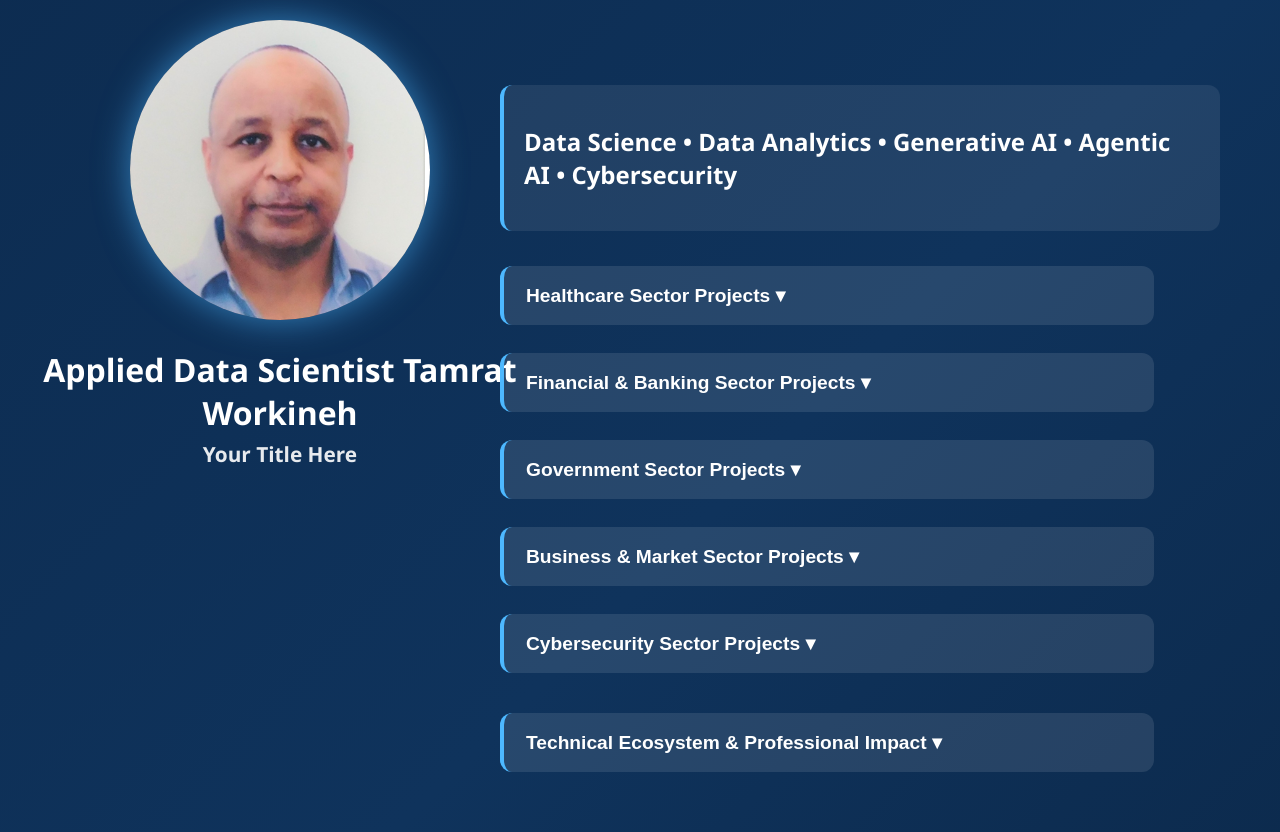
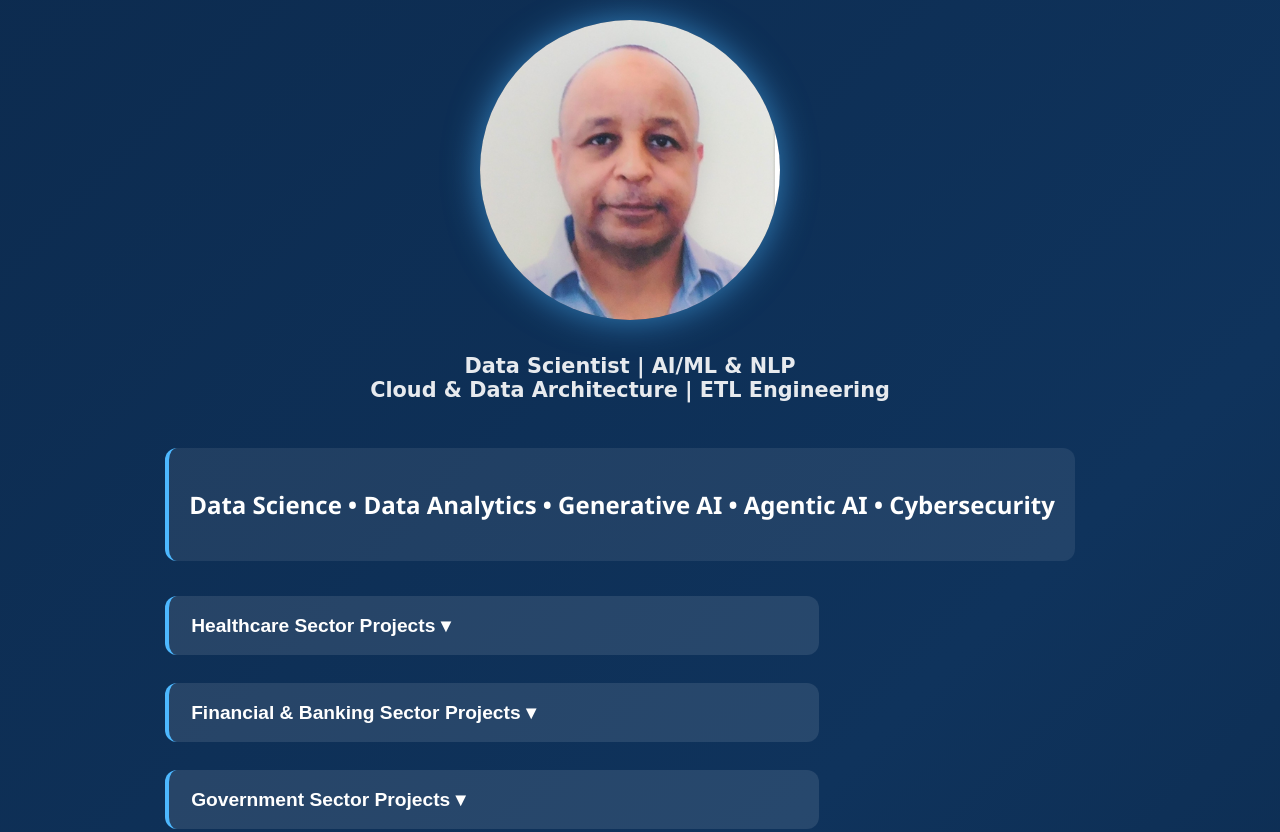
Before and after one commit to DSTamrat/My_Portfolio, a plain HTML site: page docs/index.html in a window 1280 px wide. Shown: the top 832 px of the page. Drawn offline with Linux system fonts and the light colour scheme.

Commit message:
Update index.html

```diff
--- a/docs/index.html
+++ b/docs/index.html
@@ -17,9 +17,11 @@
 
     <!-- TITLE BLOCK UNDER PHOTO -->
     <div class="fp-title-block">
-      <h3 class="fp-name">Applied Data Scientist Tamrat Workineh</h3>
-      <h3 class="fp-title">Your Title Here</h3>
-    </div>
+     <h3 class="fp-title" style="font-family: cursive;">
+  Data Scientist | AI/ML & NLP <br>
+  Cloud & Data Architecture | ETL Engineering
+</h3>
+
   </div>
 
       <!-- RIGHT SIDE CONTENT -->
```
